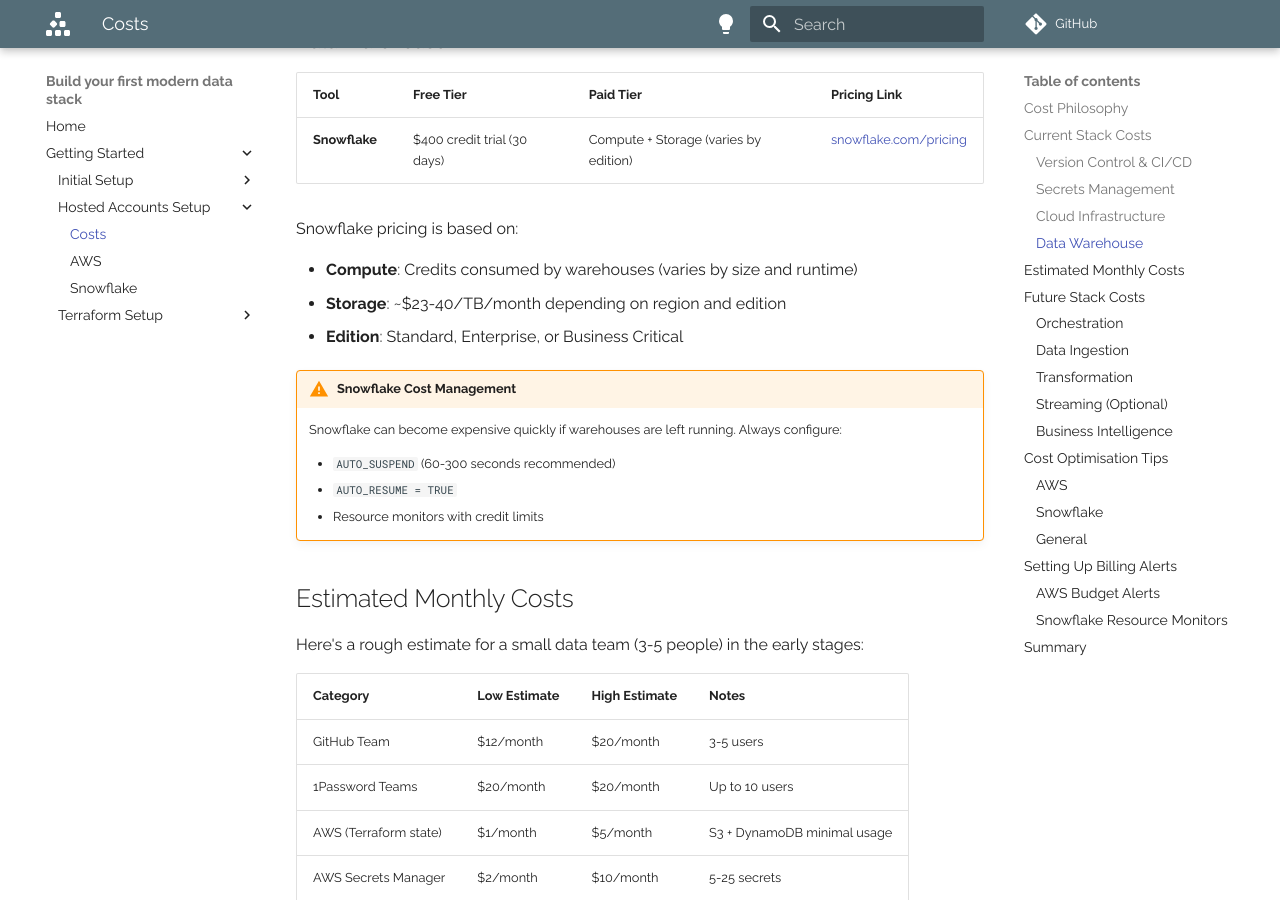
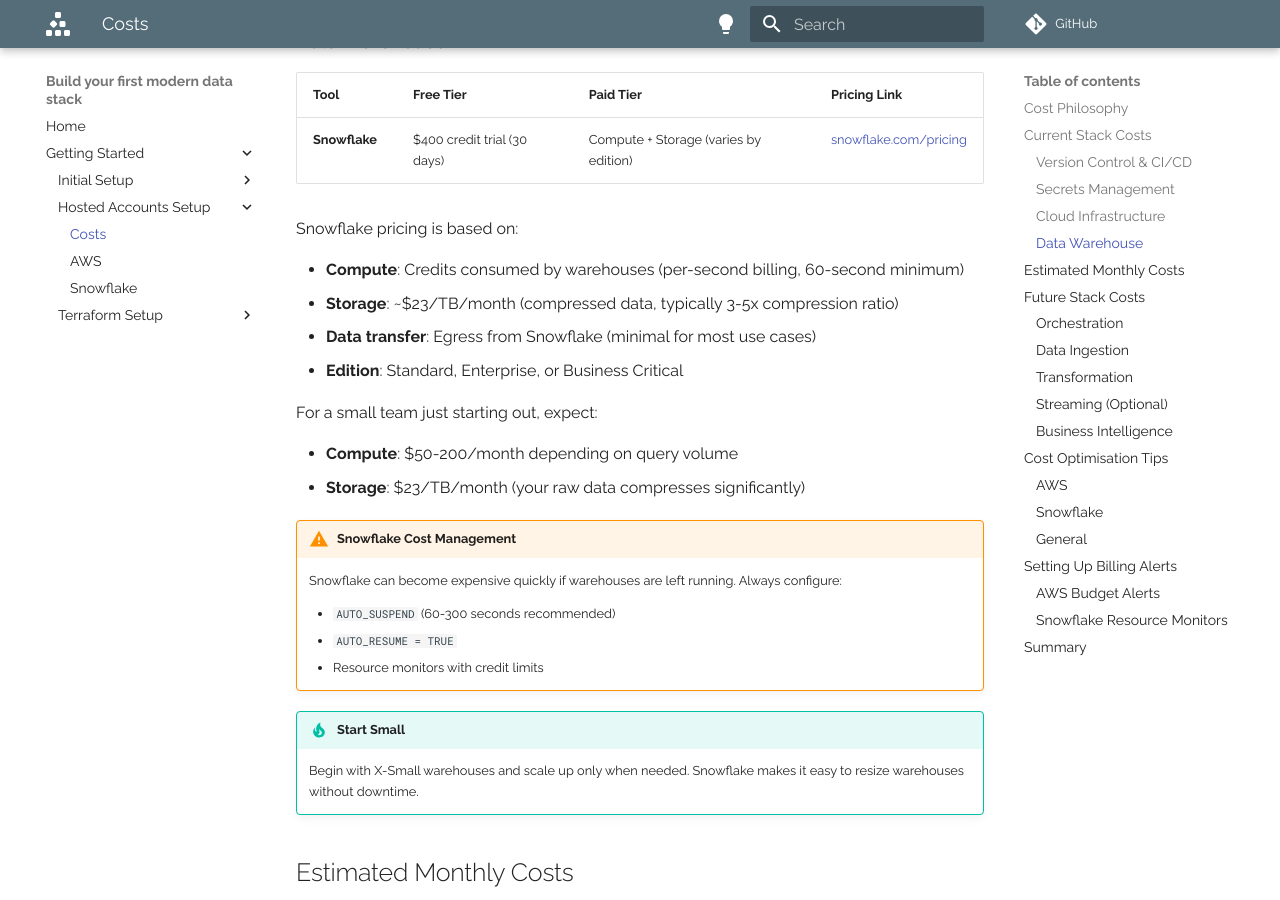
Before and after one commit to glsdown/modern-data-stack-build, an MkDocs documentation site: the page built from docs/getting-started/account-setup/costs.md, in a window 1280 px wide and 900 px high, scrolled down 1849 px. Built offline with MkDocs 1.6.1 and Material for MkDocs 9.7.7, drawn with Linux system fonts in a browser that asks for light colours; comment, search, counter and statistics services are not loaded.

```diff
--- a/docs/getting-started/account-setup/costs.md
+++ b/docs/getting-started/account-setup/costs.md
@@ -58,9 +58,15 @@
 
 Snowflake pricing is based on:
 
-- **Compute**: Credits consumed by warehouses (varies by size and runtime)
-- **Storage**: ~$23-40/TB/month depending on region and edition
+- **Compute**: Credits consumed by warehouses (per-second billing, 60-second minimum)
+- **Storage**: ~$23/TB/month (compressed data, typically 3-5x compression ratio)
+- **Data transfer**: Egress from Snowflake (minimal for most use cases)
 - **Edition**: Standard, Enterprise, or Business Critical
+
+For a small team just starting out, expect:
+
+- **Compute**: $50-200/month depending on query volume
+- **Storage**: $23/TB/month (your raw data compresses significantly)
 
 !!! warning "Snowflake Cost Management"
     Snowflake can become expensive quickly if warehouses are left running. Always configure:
@@ -68,6 +74,9 @@
     - `AUTO_SUSPEND` (60-300 seconds recommended)
     - `AUTO_RESUME = TRUE`
     - Resource monitors with credit limits
+
+!!! tip "Start Small"
+    Begin with X-Small warehouses and scale up only when needed. Snowflake makes it easy to resize warehouses without downtime.
 
 ## Estimated Monthly Costs
 
```
Also changed, not shown: 1 other file.
